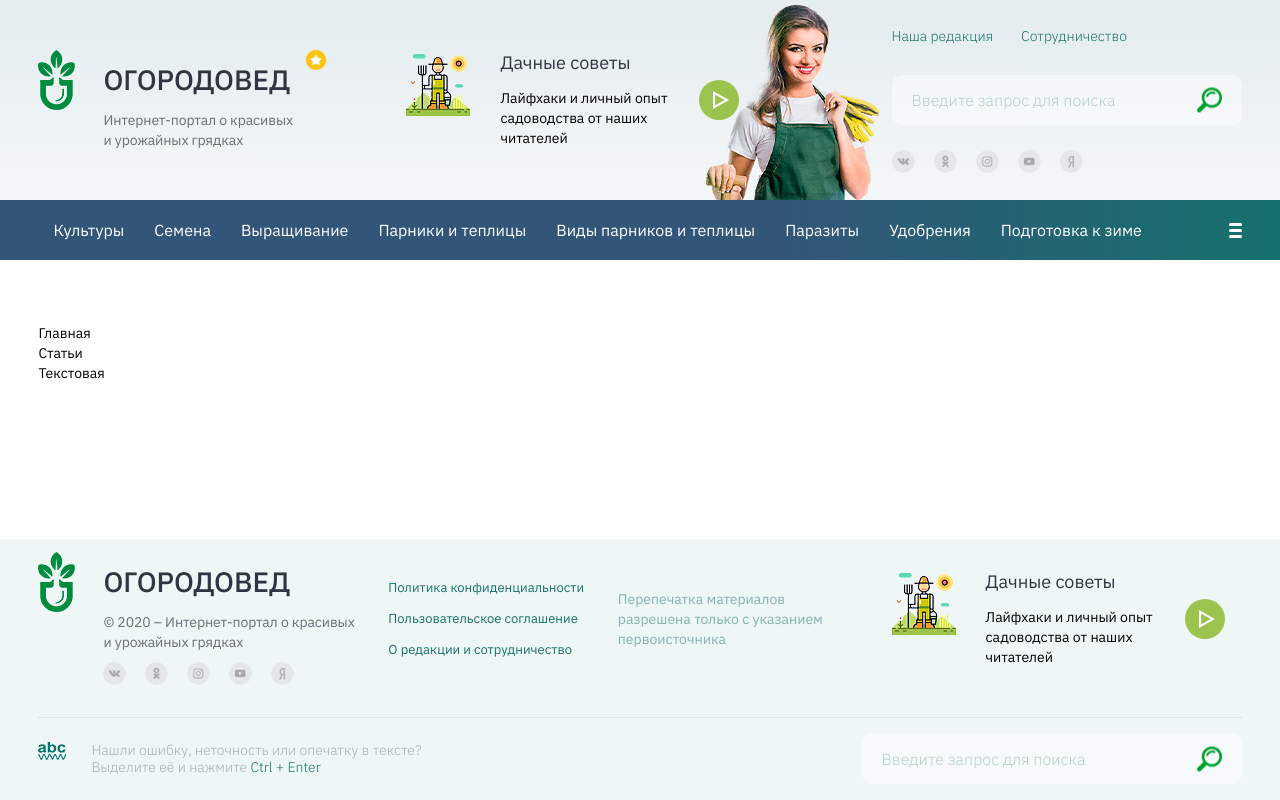
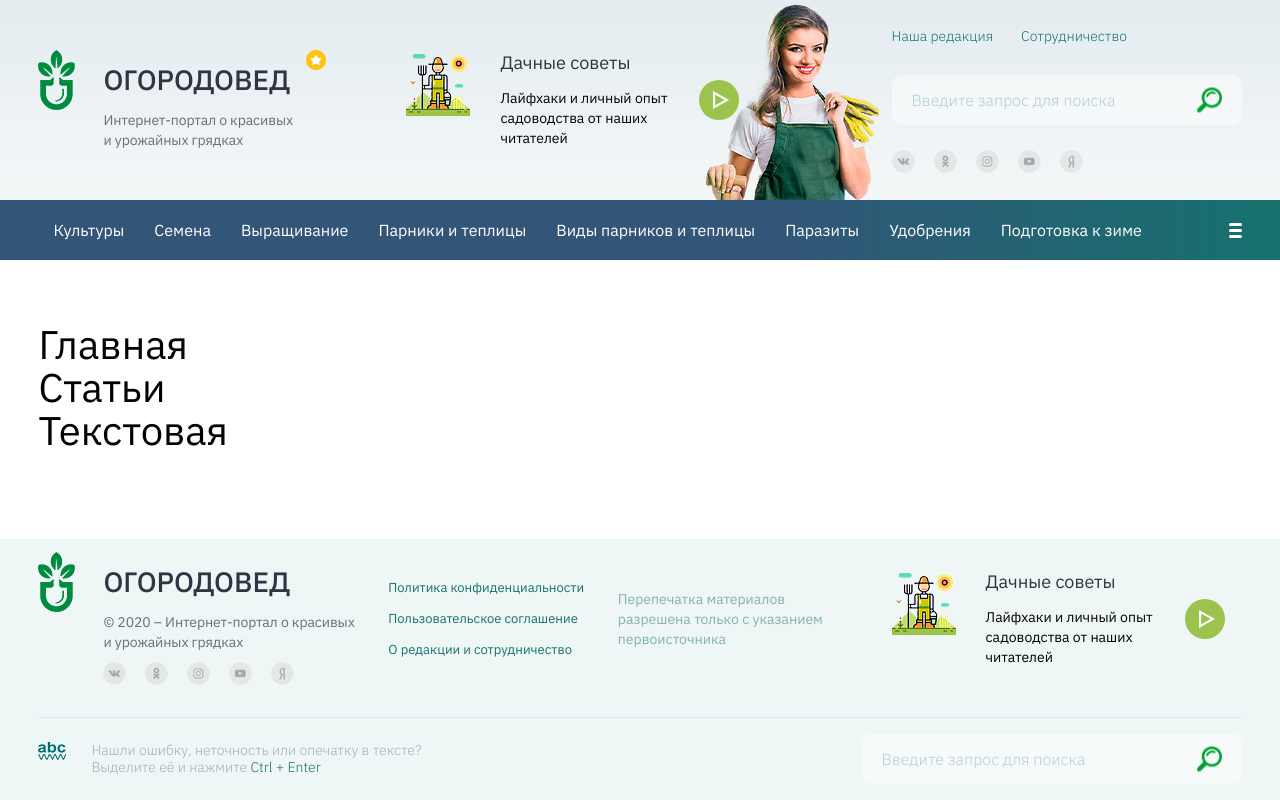
Before and after one commit to Hudson8811/ogoroved, a website: page app/listing.html in a window 1280 px wide. Drawn offline with nearby package versions, Linux system fonts and the light colour scheme.

Commit message:
Update listing.html

```diff
--- a/app/listing.html
+++ b/app/listing.html
@@ -380,9 +380,9 @@
         <main class="main">
             <div class="container">
                 <ul>
-                    <li><a href="index.html" target="_blank">Главная</a></li>
-                    <li><a href="catalog.html" target="_blank">Статьи</a></li>
-                    <li><a href="tx_page.html" target="_blank">Текстовая</a></li>
+                    <li><a href="index.html" style="font-size: 40px;line-height: 43px;" target="_blank">Главная</a></li>
+                    <li><a href="catalog.html" style="font-size: 40px;line-height: 43px;" target="_blank">Статьи</a></li>
+                    <li><a href="tx_page.html" style="font-size: 40px;line-height: 43px;" target="_blank">Текстовая</a></li>
                 </ul>
             </div>
         </main>
```
